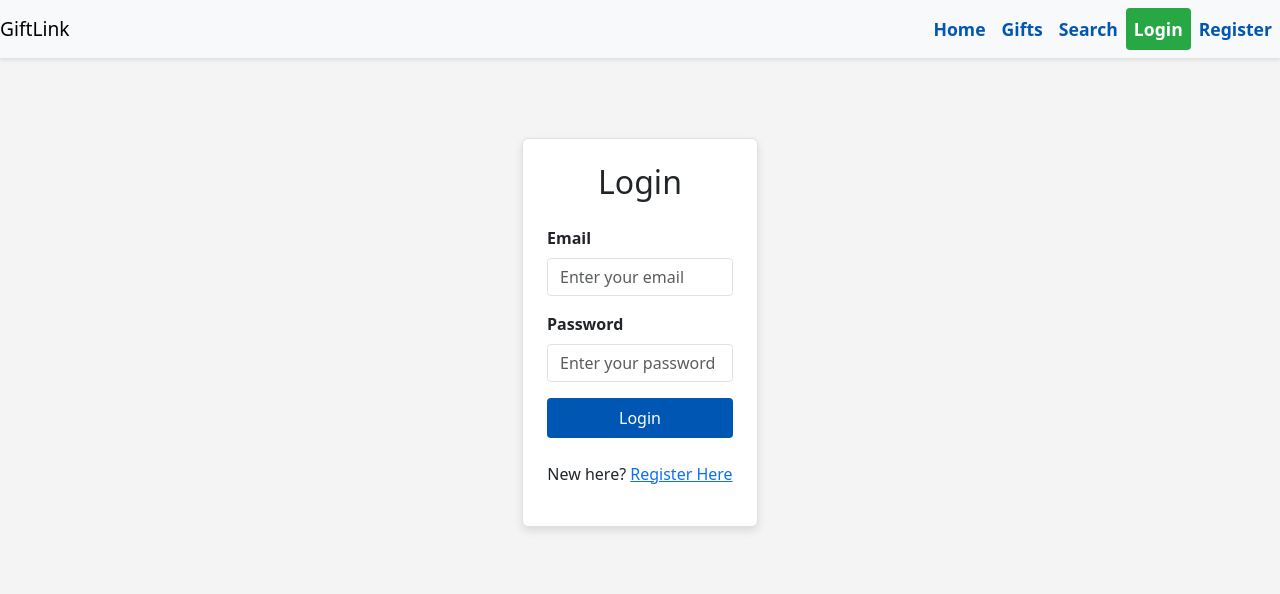
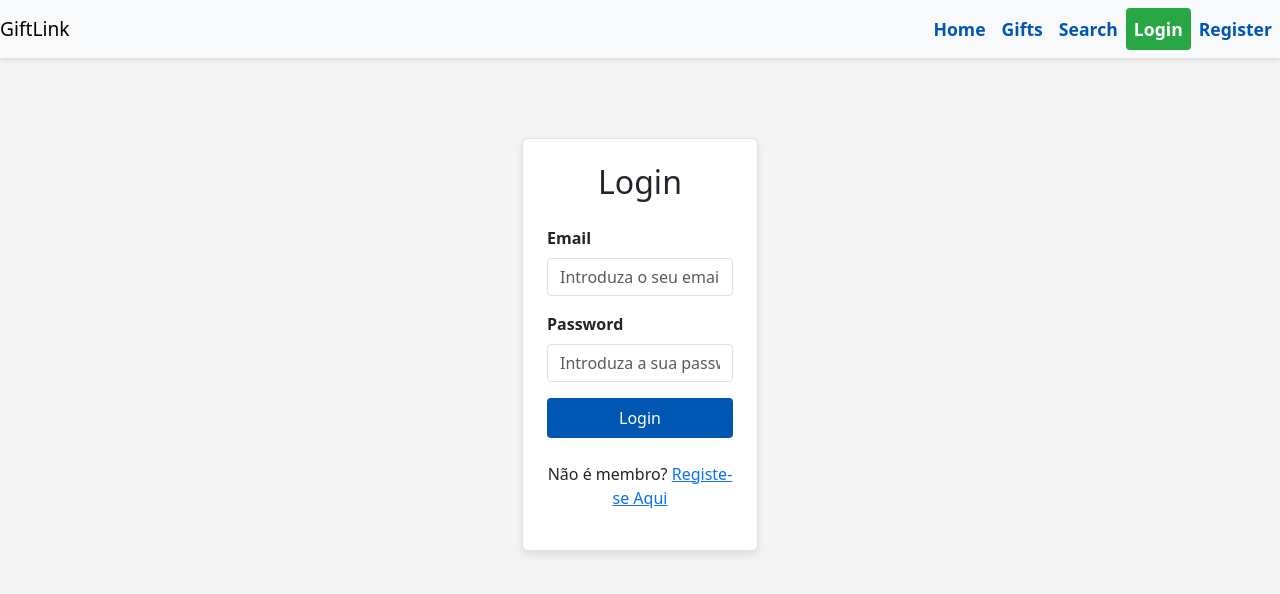
Before and after one commit to Mrged85/fullstack-capstone-project, a React (Create React App) app in the folder giftlink-frontend/: page /app/login in a window 1280 px wide. Shown: the top 594 px of the page. Built offline with nearby package versions, Linux system fonts and the light colour scheme.

Commit message:
feat(frontend): Implement login page logic (Step 1 & 2) and basic error handling

```diff
--- a/giftlink-frontend/src/components/LoginPage/LoginPage.js
+++ b/giftlink-frontend/src/components/LoginPage/LoginPage.js
@@ -1,17 +1,86 @@
-import React, { useState } from 'react';
+import React, { useState, useEffect } from 'react';
 import './LoginPage.css';
+
+import { urlConfig } from '../../config';
+import { useAppContext } from '../../context/AuthContext';
+import { useNavigate } from 'react-router-dom';
+
 
 function LoginPage() {
 
-    //insert code here to create useState hook variables for email, password
     const [email, setEmail] = useState('');
     const [password, setPassword] = useState('');
 
-    // insert code here to create handleLogin function and include console.log
-    const handleLogin = async () => {
-        console.log("Inside handleLogin");
+    const [incorrect, setIncorrect] = useState(''); // Estado para mensagens de erro
+
+    const navigate = useNavigate();
+    const authToken = sessionStorage.getItem('auth-token');
+    const { setIsLoggedIn, setUserName, setUserEmail } = useAppContext(); // Adicionei setUserName e setUserEmail
+
+    useEffect(() => {
+        if (authToken) {
+            navigate('/app');
+        }
+    }, [authToken, navigate]);
+
+    const handleLogin = async (e) => {
+        e.preventDefault();
+        console.log("Login invocado");
         console.log("Email:", email);
         console.log("Password:", password);
+
+        setIncorrect(''); // Limpa quaisquer mensagens de erro anteriores
+
+        try {
+            const response = await fetch(`${urlConfig.backendUrl}/api/auth/login`, {
+                method: 'POST',
+                headers: {
+                    'Content-Type': 'application/json',
+                },
+                body: JSON.stringify({
+                    email: email,
+                    password: password,
+                })
+            });
+
+            // Tarefa 1: Aceder aos dados em formato JSON como resposta do backend
+            const json = await response.json();
+            console.log("Resposta da API de login:", json);
+
+            if (json.authtoken) {
+                // Login bem-sucedido
+
+                // Tarefa 2: Definir detalhes do utilizador na session storage
+                sessionStorage.setItem('auth-token', json.authtoken);
+                sessionStorage.setItem('name', json.userName);
+                sessionStorage.setItem('email', json.userEmail);
+
+                // Tarefa 3: Definir o estado do utilizador para "logged in" usando useAppContext
+                setIsLoggedIn(true);
+                setUserName(json.userName); // Atualiza o nome de utilizador no contexto
+                setUserEmail(json.userEmail); // Atualiza o email de utilizador no contexto
+
+                // Tarefa 4: Navegar para a MainPage após fazer login.
+                navigate('/app');
+
+            } else {
+                // Login falhou
+                // Tarefa 5: Limpar input e definir uma mensagem de erro se a password estiver incorreta
+                // Os hints sugeriram document.getElementById, mas é melhor usar setEmail/setPassword para React
+                setEmail(''); // Limpa o campo de email
+                setPassword(''); // Limpa o campo de password
+                setIncorrect(json.error || 'Password incorreta ou utilizador não encontrado. Tente novamente.'); // Mensagem de erro mais genérica para segurança
+
+                // Opcional, mas recomendado - Limpar a mensagem de erro após 2 segundos
+                setTimeout(() => {
+                    setIncorrect("");
+                }, 2000);
+            }
+
+        } catch (e) {
+            console.log("Erro ao obter detalhes: " + e.message);
+            setIncorrect('Não foi possível conectar ao servidor. Verifique a sua conexão ou o URL do backend.');
+        }
     }
 
     return (
@@ -21,16 +90,17 @@ function LoginPage() {
                     <div className="login-card p-4 border rounded">
                         <h2 className="text-center mb-4 font-weight-bold">Login</h2>
 
-                        {/* insert code here to create input elements for the variables email and  password */}
+                        <form onSubmit={handleLogin}>
                             <div className="mb-3">
                                 <label htmlFor="email" className="form-label">Email</label>
                                 <input
                                     id="email"
-                                type="text"
+                                    type="email"
                                     className="form-control"
-                                placeholder="Enter your email"
+                                    placeholder="Introduza o seu email"
                                     value={email}
                                     onChange={(e) => setEmail(e.target.value)}
+                                    required
                                 />
                             </div>
                             <div className="mb-3">
@@ -39,19 +109,22 @@ function LoginPage() {
                                     id="password"
                                     type="password"
                                     className="form-control"
-                                placeholder="Enter your password"
+                                    placeholder="Introduza a sua password"
                                     value={password}
                                     onChange={(e) => setPassword(e.target.value)}
+                                    required
                                 />
                             </div>
 
-                        {/* insert code here to create a button that performs the `handleLogin` function on click */}
-                        <button className="btn btn-primary w-100 mb-3" onClick={handleLogin}>Login</button>
+                            {/* Tarefa 6: Exibir uma mensagem de erro ao utilizador. */}
+                            {incorrect && <span style={{color:'red',height:'.5cm',display:'block',fontStyle:'italic',fontSize:'12px'}}>{incorrect}</span>}
+
+                            <button type="submit" className="btn btn-primary w-100 mb-3">Login</button>
 
                             <p className="mt-4 text-center">
-                                New here? <a href="/app/register" className="text-primary">Register Here</a>
+                                Não é membro? <a href="/app/register" className="text-primary">Registe-se Aqui</a>
                             </p>
-
+                        </form>
                     </div>
                 </div>
             </div>
```
Lines whose indentation alone changed are shown as unchanged.
